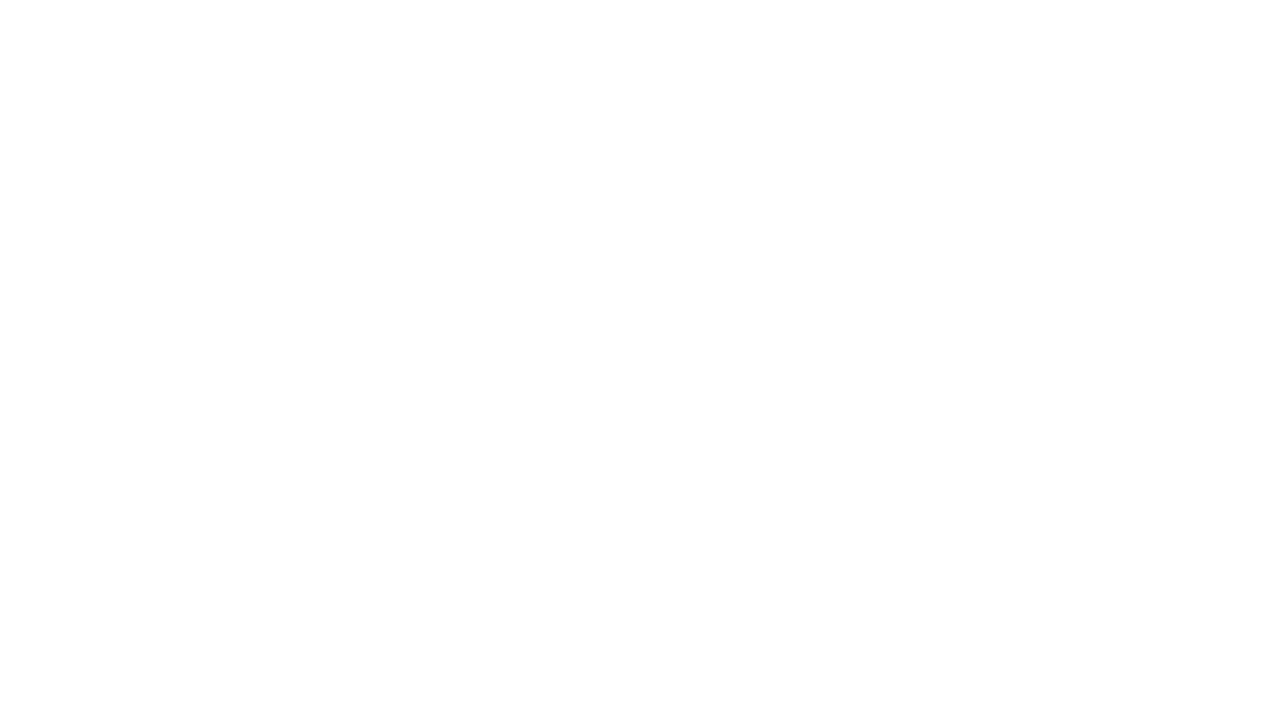
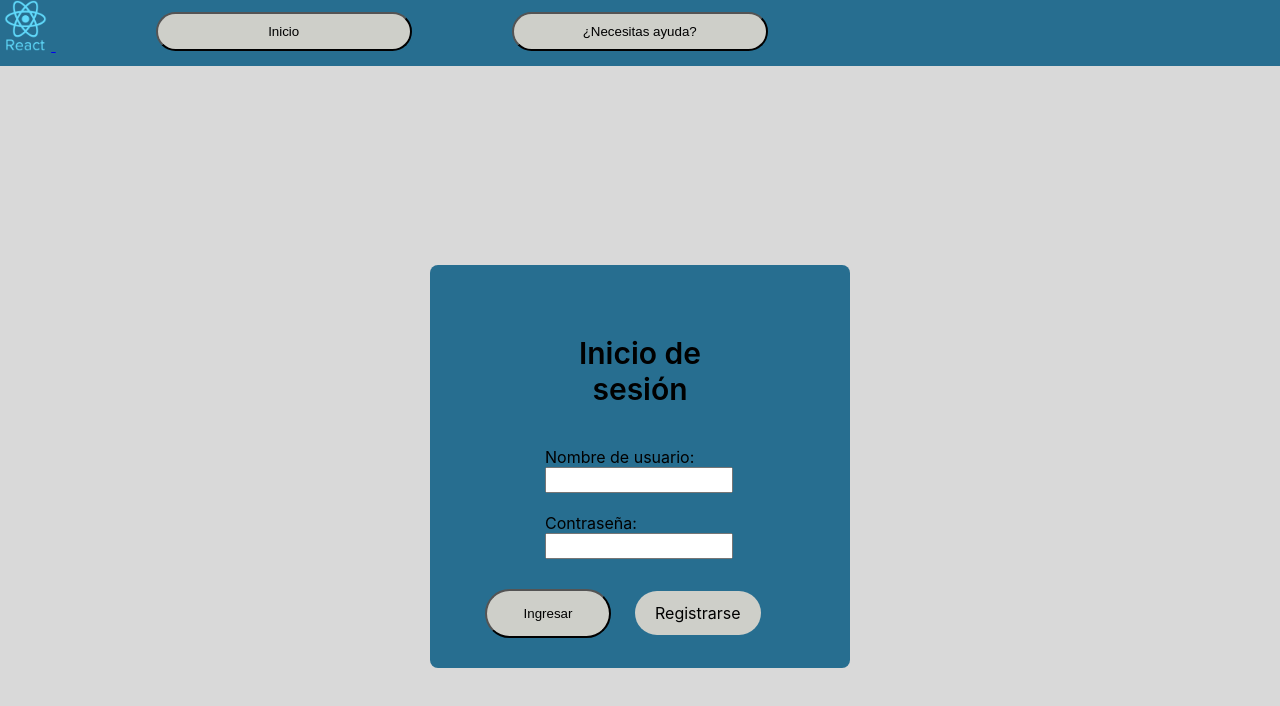
Before and after one commit to dyllansalgado/ProyectoTesis, a React (Create React App) app in the folder frontend/: page /login in a window 1280 px wide. Before the commit this address had no page. Shown: the top 706 px of the page. Built offline with nearby package versions, Linux system fonts and the light colour scheme.

Commit message:
login y register funcionando

```diff
--- a/frontend/src/App.js
+++ b/frontend/src/App.js
@@ -12,7 +12,7 @@ function App() {
     <>
     <BrowserRouter>
       <Routes>
-        <Route path="/" element={<Login />} />
+        <Route path="/login" element={<Login />} />
         <Route path="/main" element={<Main />} />
         <Route path="/mainUsuario" element={<MainUsuario />} />
         <Route path="/registrarse" element={<Registrarse />} />
--- a/frontend/src/components/Login/Login.css
+++ b/frontend/src/components/Login/Login.css
@@ -59,3 +59,53 @@ img {
 .navbar-text{
     padding: 10px;
 }
+
+Button[type=submit]{
+    background-color:#CECFC9 ;
+    border-radius: 30px;
+    cursor:pointer;
+    width: 60%;
+    padding: 15px 20px;
+}
+
+.botonIngresar{
+    background-color:#CECFC9 ;
+    border-radius: 30px;
+    cursor:pointer;
+    width: 60%;
+    position: relative;
+    padding: 15px 20px;
+    bottom: -20px; right: 50px;
+}
+
+.botonRegistrarse{
+    background-color:#CECFC9 ;
+    border-radius: 30px;
+    cursor:pointer;
+    width: 60%;
+    padding: 12px 20px;
+    position: relative;
+    color:black;
+    text-decoration:none;
+    bottom: 15px; right: -100px;
+}
+
+.botonInicio{
+    background-color:#CECFC9 ;
+    border-radius: 20px;
+    cursor:pointer;
+    width: 20%;
+    padding: 10px 15px;
+    position: relative;
+    bottom: 15px; right: -100px;
+}
+
+.botonAyuda{
+    background-color:#CECFC9 ;
+    border-radius: 20px;
+    cursor:pointer;
+    width: 20%;
+    padding: 10px 15px;
+    position: relative;
+    bottom: 15px; right: -200px;
+}
--- a/frontend/src/components/Login/Login.js
+++ b/frontend/src/components/Login/Login.js
@@ -102,11 +102,11 @@ class Login extends Component {
                     />
                   </label>
                 </div>
-                <Button type="submit" value="Submit">
+                <Button className="botonIngresar" type="submit" value="Submit">
                   {" "}
                   Ingresar
                 </Button>
-                <Button variant="primary">Registrarse</Button>
+                <Button className="botonRegistrarse" href="/registrarse/">Registrarse</Button>
                 {""}
               </div>
             </form>
--- a/frontend/src/components/Login/NavbarInicio.js
+++ b/frontend/src/components/Login/NavbarInicio.js
@@ -1,6 +1,7 @@
 import React from "react";
 import image from "../../assets/Logo.png";
-import { Navbar } from "react-bootstrap";
+import { Navbar} from "react-bootstrap";
+import Button from 'react-bootstrap/Button';
 import "./Login.css";
 
 
@@ -11,6 +12,12 @@ const NavbarInicio = () => {
                 <Navbar.Brand href="/">
   <img src={image} className="logo" alt="LogoTesis" />{" "}
                 </Navbar.Brand>
+                <Button className="botonInicio" size="lg">
+                    Inicio
+                </Button>
+                <Button className="botonAyuda" size="lg">
+                    ¿Necesitas ayuda?
+                </Button>
             </Navbar>
         </>
     );
--- a/frontend/src/components/Register/Registrarse.js
+++ b/frontend/src/components/Register/Registrarse.js
@@ -2,19 +2,90 @@ import React, { Component } from "react";
 import axios from "axios";
 import "./Registrarse.css";
 import swal from "sweetalert";
-import { Button, Container } from "react-bootstrap";
+import { Button, Container, Form} from "react-bootstrap";
 import NavbarInicio from "../Login/NavbarInicio.js";
 
 
 class Registrarse extends Component {
+  constructor(props) {
+    super(props);
+    this.state = { nombre_usuario: "",
+    apellido_usuario: "",
+    correo_usuario: "",
+    contrasena_usuario: "",
+    roles:[],
+    id_rol:1,
+    };
+  }
+
+  changeHandler = (e) => {
+    this.setState({ [e.target.name]: e.target.value });
+  };
+
+  RegistrarUsuario = (e) => {
+    e.preventDefault();
+    if (
+      this.state.nombre_usuario !== "" &&
+      this.state.apellido_usuario !== "" &&
+      this.state.correo_usuario !== "" &&
+      this.state.contrasena_usuario !== "" &&
+      this.state.id_rol !== "")
+      {
+        axios.post("http://localhost:8080/usuario/create", {
+        nombre_usuario: this.state.nombre_usuario,
+        apellido_usuario: this.state.apellido_usuario,
+        correo_usuario: this.state.correo_usuario,
+        contrasena_usuario: this.state.contrasena_usuario,
+        id_rol: this.state.id_rol,
+        });
+
+        swal({
+          title: "Usuario creado con exito",
+          text: "Se ha creado correctamente el usuario",
+          icon: "success",
+        });
+        setTimeout(() => {
+          window.location.replace("http://localhost:3000/login");
+        }, 2000);
+      }
+    else {
+      swal({
+        title: "Error al crear el usuario",
+        text: "falla",
+        icon: "warning",
+      });
+
+    }
+  };
+
+  componentDidMount(){
+    axios
+    .get("http://localhost:8080/roles/")
+    .then((res) => {
+      const roles = res.data;
+      console.log(roles);
+      this.setState({ roles: res.data });
+    })
+    .catch((error) => {
+      console.log(error);
+    })
+  }
+
+
   render() {
+    const nombre_usuario = this.state.nombre_usuario;
+    const apellido_usuario = this.state.apellido_usuario;
+    const correo_usuario = this.state.correo_usuario;
+    const contrasena_usuario = this.state.contrasena_usuario;
+    const roles = this.state.roles;
+
     return (
       <div>
         <NavbarInicio />
         <Container fluid>
         <div className="fondo">
           <div className="container_register">
-          <form className="registrarseForm" onSubmit={this.handleSubmit}>
+          <form className="registrarseForm" onSubmit={this.RegistrarUsuario}>
               <div className="center">
                 <h3 className="titulo">Registrar usuario</h3>
                 <div className="form-group">
@@ -23,6 +94,9 @@ class Registrarse extends Component {
                     <input
                       className="inputRegister"
                       type="text"
+                      value={nombre_usuario}
+                      name="nombre_usuario"
+                      onChange={this.changeHandler}
                       required
                     />
                   </label>
@@ -33,6 +107,9 @@ class Registrarse extends Component {
                     <input
                       className="inputRegister"
                       type="text"
+                      value={apellido_usuario}
+                      name="apellido_usuario"
+                      onChange={this.changeHandler}
                       required
                     />
                   </label>
@@ -43,6 +120,9 @@ class Registrarse extends Component {
                     <input
                       className="inputRegister"
                       type="email"
+                      value={correo_usuario}
+                      name="correo_usuario"
+                      onChange={this.changeHandler}
                       required
                     />
                   </label>
@@ -53,6 +133,9 @@ class Registrarse extends Component {
                     <input
                       className="inputRegister"
                       type="password"
+                      value={contrasena_usuario}
+                      name="contrasena_usuario"
+                      onChange={this.changeHandler}
                       required
                     />
                   </label>
@@ -60,6 +143,18 @@ class Registrarse extends Component {
                 <div className="form-group">
                   <label>
                     Tipo de usuario:
+                    <Form.Select
+                      aria-label="Select id_rol"
+                      name="id_rol"
+                      onChange={this.changeHandler}
+                      required
+                    >
+                    {roles.map((rol) => (
+                      <option type="number" value={rol.id_rol}>
+                        {rol.tipo_rol}
+                      </option>
+                    ))}
+                    </Form.Select>
                   </label>
                 </div>
                 <Button type="submit" value="Submit">
```
